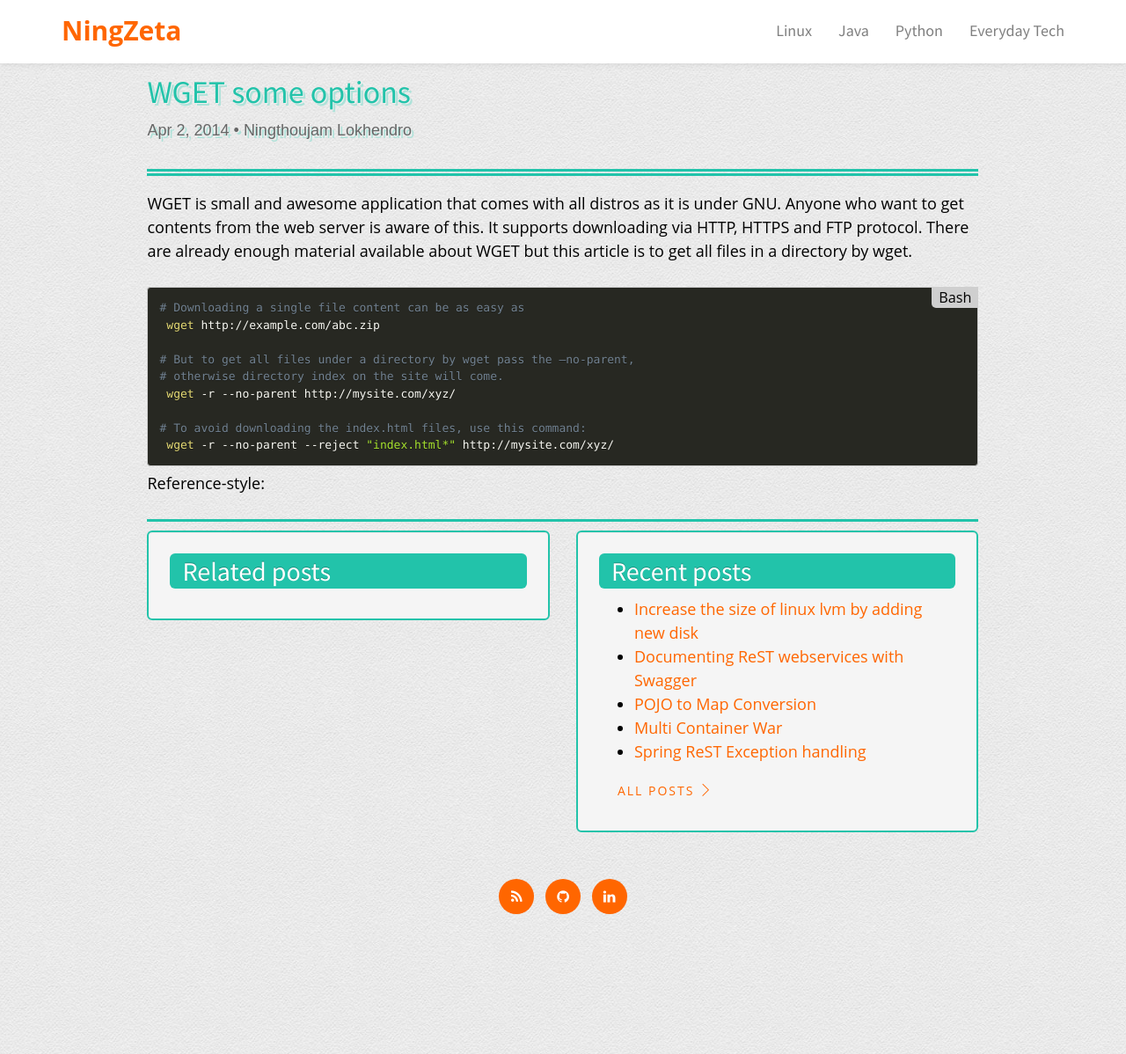
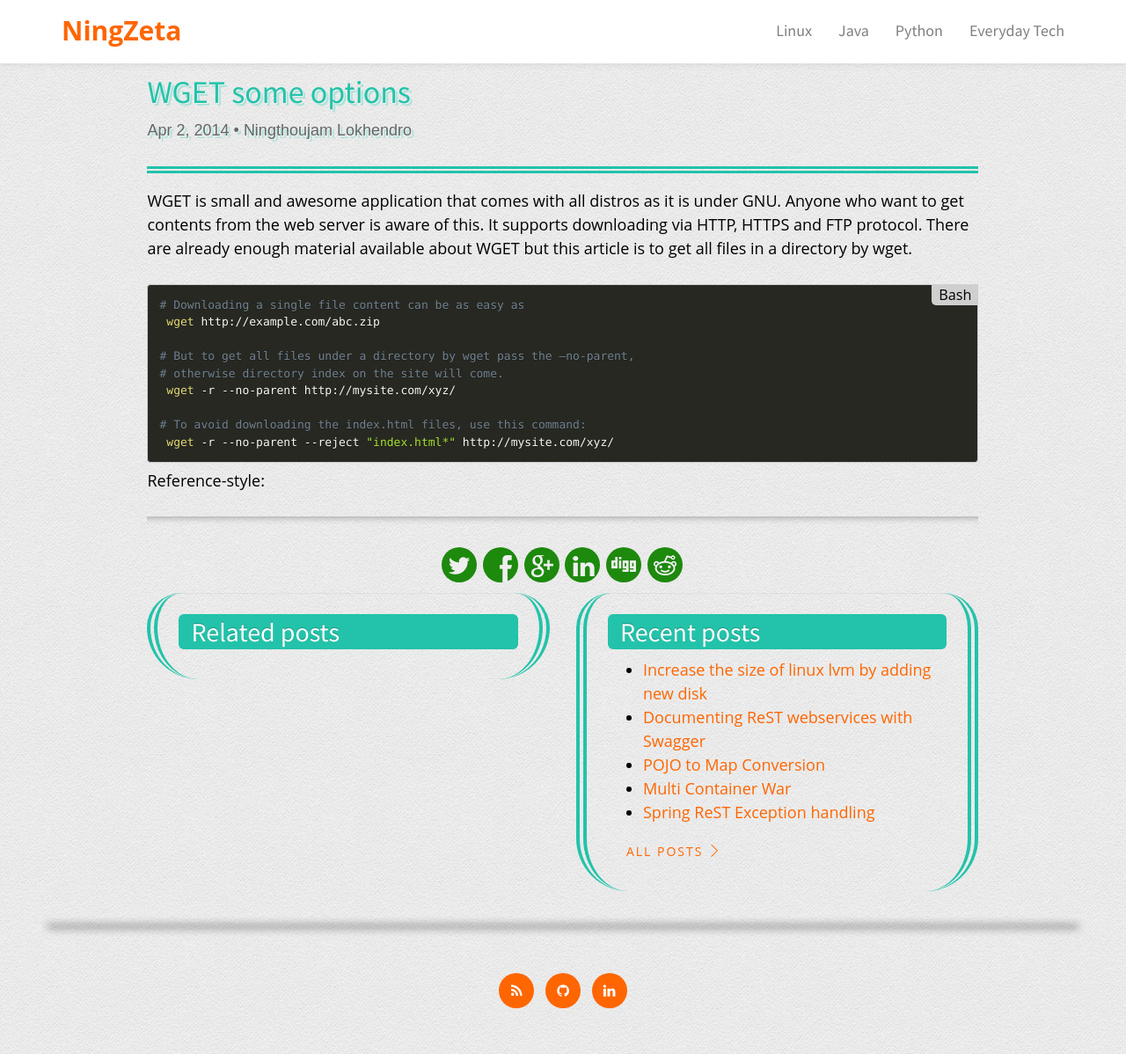
Before and after one commit to ningthoujam-lokhendro/ningthoujam-lokhendro.github.io, a Jekyll site: the page built from _posts/linux/2014-04-02-WGET-some-options.markdown, in a window 1280 px wide and 1198 px high. Shown: the whole window at 88% size. Built offline with Jekyll 4.4.1, drawn with Linux system fonts in a browser that asks for light colours; some web fonts are replaced; comment, search, counter and statistics services are not loaded.

Commit message:
Social Share
Social Share

```diff
--- a/_config.yml
+++ b/_config.yml
@@ -20,3 +20,4 @@ author:	Ningthoujam Lokhendro
 markdown: kramdown
 
 repository: "ningthoujam-lokhendro/ningthoujam-lokhendro.github.io"
+host: ningzeta.com
--- a/_includes/posts/post-container.html
+++ b/_includes/posts/post-container.html
@@ -8,12 +8,21 @@
 
           <header class="post-header">
             <h1 class="post-title" itemprop="name headline">{{ page.title }}</h1>
-              <p class="post-meta"><time datetime="{{ page.date | date_to_xmlschema }}" itemprop="datePublished">{{ page.date | date: "%b %-d, %Y" }}</time>{% if page.author %} • <span itemprop="author" itemscope itemtype="http://schema.org/Person"><span itemprop="name">{{ page.author }}</span></span>{% endif %}</p>
+              <p class="post-meta">
+                <time datetime="{{ page.date | date_to_xmlschema }}"
+                      itemprop="datePublished">{{ page.date | date: "%b %-d, %Y" }}
+                </time>
+                {% if page.author %} •
+                <span itemprop="author" itemscope itemtype="http://schema.org/Person">
+                  <span itemprop="name">{{ page.author }}</span>
+                </span>
+                {% endif %}
+              </p>
           </header>
 
           <div class="post-content" itemprop="articleBody">
             {{ content }}
-            <div>
+            <div class="hr-related-end">
               <hr>
             </div
           </div>
@@ -22,6 +31,11 @@
     </div>
   </div>
   <div class="row">
+    <div class="col-xs-12 col-sm-10 col-md-10 col-md-offset-1 text-center">
+      {% include social-share.html %}
+    </div>
+  </div>
+  <div class="row side">
     <div class="col-xs-12 col-sm-10 col-md-10 col-md-offset-1">
       <div class="row">
         {% include posts/sidebar.html %}
@@ -29,7 +43,10 @@
     </div>
   </div>
   <div class="row">
-    <div class="col-xs-12 col-sm-10 col-md-10 col-md-offset-1">
+    <div class="hr-post-end">
+      <hr>
+    </div>
+    <div class="col-xs-12 col-sm-10 col-md-8 col-md-offset-2">
       {% include posts/comments.html %}
     </div>
   </div>
--- /dev/null
+++ b/_includes/social-share.html
@@ -0,0 +1,14 @@
+<div class="social-share">
+    <a class="social-share-element social-twitter"
+      href="https://twitter.com/intent/tweet?text={{page.title}}&amp;url=http://{{site.host}}{{page.url}}&amp;via={{site.twitter_username}}&amp;hashtags=" target="_blank" title="Share this post on Twitter" onclick="_gaq.push(['_trackEvent', 'Share', 'Twitter', window.location.pathname]);"></a>
+    <a class="social-share-element social-facebook"
+      href="https://www.facebook.com/sharer/sharer.php?t={{page.title}}&amp;u=http://{{site.host}}{{page.url}}" target="_blank" title="Share this post on Facebook" onclick="_gaq.push(['_trackEvent', 'Share', 'Facebook', window.location.pathname]);"></a>
+    <a class="social-share-element social-google"
+      href="https://plus.google.com/share?url=http://{{site.host}}{{page.url}}" target="_blank" title="Share this post on Google Plus" onclick="_gaq.push(['_trackEvent', 'Share', 'GPlus', window.location.pathname]);"></a>
+    <a class="social-share-element social-linkedin"
+      href="http://www.linkedin.com/shareArticle?mini=true&amp;title={{page.title}}&amp;url=http://{{site.host}}{{page.url}}&amp;source=http%3a%2f%2fningzeta.com" target="_blank" title="Share this post on LinkedIn" onclick="_gaq.push(['_trackEvent', 'Share', 'LinkedIn', window.location.pathname]);"></a>
+    <a class="social-share-element social-digg"
+      href="http://digg.com/submit?url=http://{{site.host}}{{page.url}}&amp;title={{page.title}}" target="_blank" title="Share this post on Digg" onclick="_gaq.push(['_trackEvent', 'Share', 'Digg', window.location.pathname]);"></a>
+    <a class="social-share-element social-reddit"
+      href="http://reddit.com/submit?url=http://{{site.host}}{{page.url}}&amp;title={{page.title}}" target="_blank" title="Share this post on Reddit" onclick="_gaq.push(['_trackEvent', 'Share', 'Reddit', window.location.pathname]);"></a>
+</div>
--- a/assets/css/main.css
+++ b/assets/css/main.css
@@ -22,13 +22,14 @@ html {
 }
 
 .footer {
-  position: relative;;
+  position: relative;
   bottom: 0;
   width: 100%;
   /* Set the fixed height of the footer here */
   /*height: 60px;*/
   top: 25px;
 }
+
 .img-left {
     float: left;
     margin: 0px 20px 0 0;
@@ -67,7 +68,14 @@ kbd {
   margin-top:initial;
 }
 .well-border {
+  background-color: rgba(195, 194, 34, 0);
   border: 2px solid #22C3AA;
+  border-width: 0px 12px 0px 12px;
+  border-style: double;
+  border-color: #22C3AA;
+  border-radius: 40px 40px 60px 60px;
+  -moz-border-radius: 40px 40px 60px 60px;
+  -webkit-border-radius: 40px 40px 60px 60px;
 }
 .excerpt {
   border-top: 3px dashed #ff6600;
@@ -80,17 +88,99 @@ kbd {
   border-bottom-style: double;
   border-bottom-color: #22C3AA;
   border-bottom-width: 8px;
-  padding-bottom: .2em;
+  padding-bottom: -0.8em;
   color: #666;
 }
+/*
 hr {
     background-color: #22C3AA;
     height: 3px;
     border: 0;
     margin: 10px 0;
-}
+}*/
 .top-row {
   top: 85px;
     position: relative;
     padding-bottom: 65px;
 }
+.social-share{
+  position: relative;
+  padding-top: 5px;
+  padding-bottom: 5px;
+}
+.social-share-element {
+    width: 40px;
+    height: 40px;
+    background-color: #1d890d;
+    background-image: url(/assets/images/social.png);
+    -webkit-transition-duration: 0.5s;
+    -moz-transition-duration: 0.5s;
+    -ms-transition-duration: 0.5s;
+    -o-transition-duration: 0.5s;
+    transition-duration: 0.5s;
+    display: inline-block;
+    margin-right: 2px;
+    border-bottom: none;
+    border-radius: 20px
+}
+
+.social-share-element:hover {
+    background-color: #22c3aa;
+    border-radius: 5px
+}
+
+.social-share-element.social-twitter {
+    background-position: 0 0
+}
+
+.social-share-element.social-facebook {
+    background-position: -40px 0
+}
+
+.social-share-element.social-google {
+    background-position: -80px 0
+}
+
+.social-share-element.social-linkedin {
+    background-position: -120px 0
+}
+
+.social-share-element.social-weibo {
+    background-position: -160px 0
+}
+
+.social-share-element.social-digg {
+    background-position: 0 40px
+}
+
+.social-share-element.social-douban {
+    background-position: -40px 40px
+}
+
+.social-share-element.social-reddit {
+    background-position: -80px 40px
+}
+
+.social-share-element.social-stumble {
+    background-position: -120px 40px
+}
+
+.social-share-element.social-github {
+    background-position: -160px 40px
+}
+
+.social-share-text {
+    font-weight: bold;
+    text-indent: 0
+}
+.hr-related-end hr {
+  height: 10px;
+  border: 0;
+  box-shadow: 0 10px 10px -10px #8c8c8c inset;
+}
+
+.hr-post-end hr {
+  border: 0;
+  height: 0;
+  box-shadow: 0 0 10px 1px black;
+}
```
Also changed, not shown: assets/images/social.png (added), 2 other files.
